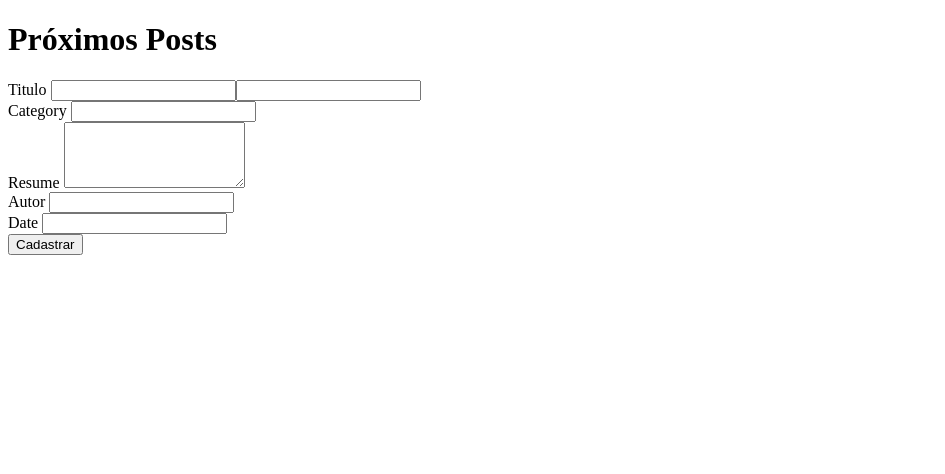
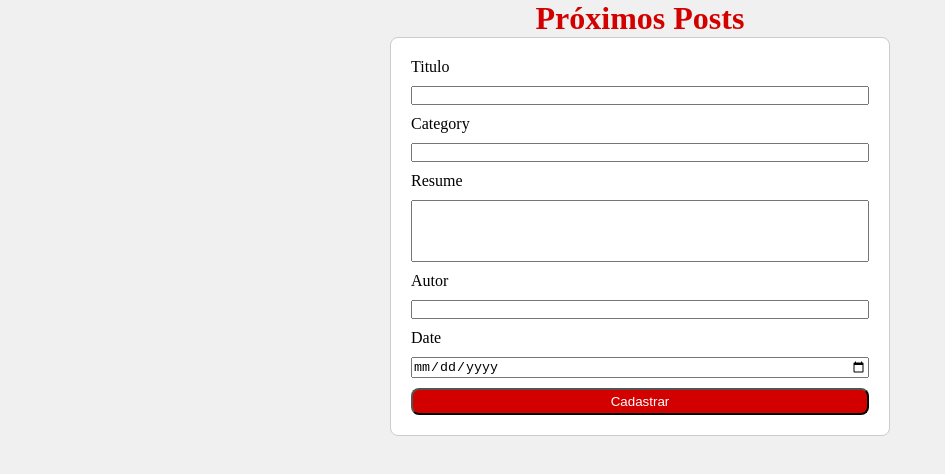
Before and after one commit to DanielSP019/2tds2-projects, a plain HTML site: page index.html in a window 1280 px wide. Shown: the whole page, without its empty margins (0-945 px from the left). Drawn offline with Linux system fonts and the light colour scheme; files that its build step writes are made by us from their sources.

Commit message:
feat: form style

```diff
--- a/assets/css/styles.index.css
+++ b/assets/css/styles.index.css
@@ -0,0 +1,60 @@
+*{
+    margin: 0;
+    padding: 0;
+    box-sizing: border-box;
+}
+
+body{
+    background-color: #f0f0f0;
+}
+
+h1{
+    color: #d30000;
+    text-align: center;
+}
+
+main{
+    display: flex;
+    flex-direction: column;
+    align-items: center;
+    justify-content: center;
+}
+
+#postForm{
+    max-width: 500px;
+    width: 100%;
+    padding: 20px;
+    border: 1px solid #ccc;
+    border-radius: 8px;
+    background-color: #fff;
+
+}
+
+label,
+input,
+textarea{
+    display: block;
+    margin-bottom: 10px;
+    width: 100%;
+    box-sizing: border-box;
+    max-width: 500px;
+}
+
+textarea{
+    resize: none;
+    max-height: 400px;
+}
+
+button{
+    background-color: #d30000;
+    color: #fff;
+    cursor: pointer;
+    width: 100%;
+    padding: 0.25rem;
+    border-radius: 8px;
+}
+
+button:hover{
+    background-color: #a00000;
+    transition: 0.3s;
+}
--- a/index.html
+++ b/index.html
@@ -13,12 +13,14 @@
 
         <h1>Próximos Posts</h1>
 
-        <div>
-            <label for="title">Titulo</label>
-            <input type="text" id="title" name="title" required /><input>
-        </div>
+
 
         <div id="postForm">
+
+            <div>
+                <label for="title">Titulo</label>
+                <input type="text" id="title" name="title" required />
+            </div>
 
             <div>
                 <label for="category">Category</label>
@@ -37,7 +39,7 @@
 
             <div>
                 <label for="date">Date</label>
-                <input type="text" id="autor" name="autor" required />
+                <input type="date" id="date" name="date" required />
             </div>
 
             <button>Cadastrar</button>
```
